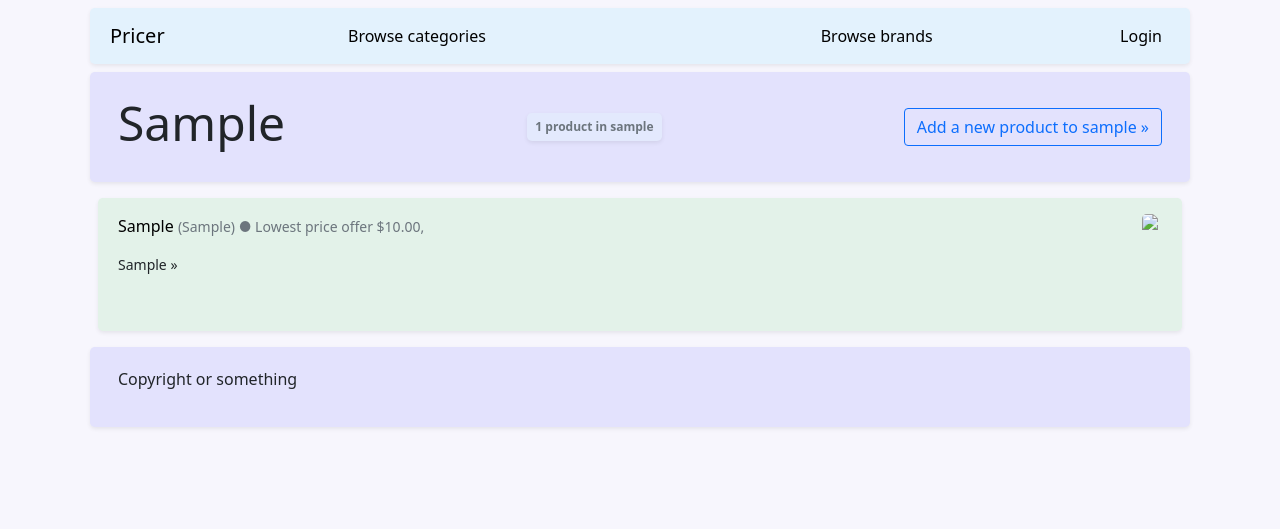
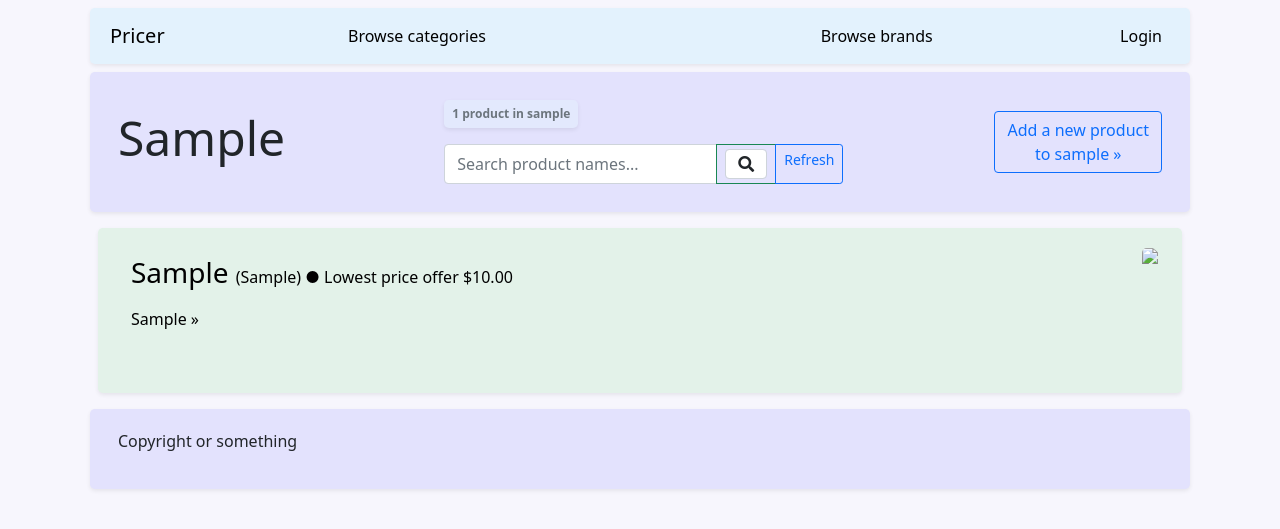
Before and after one commit to Inu-Oh/prcr, a Django app: page /subcategory/1/products in a window 1280 px wide. Shown: the top 529 px of the page. Run offline with Django 4.2, Linux system fonts and the light colour scheme; tables that the repository leaves empty hold one stand-in row (values such as "Sample post"); some libraries are stand-ins or nearby versions.

Commit message:
added name search to product list view

```diff
--- a/cap/home/static/css/main.css
+++ b/cap/home/static/css/main.css
@@ -14,12 +14,16 @@ body, .no-bg {
     background-color: #e3e2fd !important;
 }
 
-.main, .section, .cards {
+.main, .section, .cards, .product, .no-content {
     background-color: #e3f2e9 !important;
 }
 
 .product, .no-content {
-    min-height: 133px;
+    min-height: 165px;
+}
+
+.product:hover, .no-content:hover {
+    filter: brightness(0.98);
 }
 
 .cards:hover {
@@ -28,10 +32,15 @@ body, .no-bg {
 
 .link-style {
     color: black !important;
-    text-decoration: none;
+    text-decoration: none !important;
 }
 
-.link-style:hover {
+.muted-link-style {
+    color: lithg-gray !important;
+    text-decoration: none !important;
+}
+
+.link-style:hover, .muted-link-style:hover {
     color: #0000EE !important;
 }
 
@@ -50,13 +59,13 @@ body, .no-bg {
 
 .product-pic {
     float:right;
-    height: 100px;
+    height: 122px;
 }
 
 .product-no-pic {
-    height: 100px;
-    width: 100px;
-    padding: 22px 15px;
+    height: 122px;
+    width: 122px;
+    padding: 22px 22px;
     text-align: center;
     border: 1px dashed gray;
 }
--- a/cap/prcr/templates/prcr/brand_list.html
+++ b/cap/prcr/templates/prcr/brand_list.html
@@ -33,11 +33,11 @@
         <a href="{% url 'prcr:product_detail' product.id %}" class="link-style col-md-6">
             <div class="cards card p-3 row g-0 border rounded-3 overflow-hidden mb-4 shadow-sm h-md-250 position-relative">
                 <div class="row g-0 card-header flex-md-row">
-                    <h5 class="pt-2 text-dark">
+                    <h5 class="link-style fs-3 text-dark pt-2">
                     {{ product.product }}</h5>
                     </div>
                 <div class="card-body d-flex justify-content-between align-items-center">
-                    <p class="card-text mb-auto text-dark text-small">
+                    <p class="card-text mb-auto text-muted text-small">
                         {% if feature_list %} <span class="text-muted">&#9679;</span>
                         {% for feature in feature_list %}{% if feature.product.id == product.id %}
                         {{ feature }} &raquo;
--- a/cap/prcr/templates/prcr/main_list.html
+++ b/cap/prcr/templates/prcr/main_list.html
@@ -26,7 +26,7 @@
         {{ category.category }}
         <a href="{% url 'prcr:subcategory_create' category.id %}"
             class="btn btn-sm btn-outline-secondary">
-            Add a subcategory to {{ category.category }} &raquo;</a></h4>
+            Add a subcategory to {{ category.category|lower }} &raquo;</a></h4>
         {% if subcategory_list %}
         <ul>
             {% for subcategory in subcategory_list %}
--- a/cap/prcr/templates/prcr/product_list.html
+++ b/cap/prcr/templates/prcr/product_list.html
@@ -4,57 +4,82 @@
 {% block page_header %}
 {% load humanize %}
 <h2 class="display-5 text-dark"> {{ subcategory.subcategory }} </h2>
-<p class="header-stat badge text-secondary mt-3 p-2 rounded-3 shadow-sm">
-    {% if filtered_products %} {% if filtered_products|length == 1 %}
-    1 product in {{ subcategory.subcategory|lower }}
-    {% else %}{{filtered_products|length}} {{ subcategory.subcategory|lower }}
-    {% endif %}{% else %} 0 {{ subcategory.subcategory|lower }}
+<div>
+    <p class="header-stat badge text-secondary m-2 p-2 rounded-3 shadow-sm">
+    {% if search and filtered_products == 1 %}
+        {{ search }} found once in {{ subcategory.subcategory|lower }}
+    {% elif search and filtered_products or search %}
+        {{ search }} found {{ filtered_products|length }} times in {{ subcategory.subcategory|lower }}
+    {% elif not search and filtered_products|length == 1 %}
+        1 product in {{ subcategory.subcategory|lower }}
+    {% elif not search and not filtered_products %}
+        0 {{ subcategory.subcategory|lower }} in Pricer
+    {% else %}
+        {{filtered_products|length}} {{ subcategory.subcategory|lower }} in Pricer
     {% endif %}</p>
-<p><a class="btn btn-md btn-outline-primary mt-3"
+    <!-- https://www.w3schools.com/howto/howto_css_search_button.asp -->
+    <form  class="m-2 input-group">
+        <input type="text" name="search" placeholder="Search product names..." class="form-control"
+            {% if search %} value="{{ search }}" {% endif %}>
+        <button type="submit" class="btn btn-sm btn-outline-success">
+            <i class="fa fa-search form-control"></i></button>
+        <a href="{% url 'prcr:product_list' subcategory.id %}"
+            class="btn btn-sm btn-outline-primary">
+            Refresh</a>
+    </form>
+</div>
+<p><a class="btn btn-md btn-outline-primary mt-3 ms-2"
     href="{% url 'prcr:product_subcategory_create' subcategory.id %}">
-    Add a new product to {{ subcategory|lower }} &raquo;</a></p>
+    Add a new product<br>to {{ subcategory|lower }} &raquo;</a></p>
 {% endblock page_header %}
 
 
 {% block content %}
 {% for product in filtered_products %}
-<section class="product cards p-2 pt-3 m-3 bg-light rounded-3 shadow-sm">
+<section class="product p-2 pt-3 m-3 bg-light rounded-3 shadow-sm">
     <div class="container-fluid d-flex justify-content-between">
-        <div><a href="{% url 'prcr:product_detail' product.id %}" class="link-style">
-            <p>{{ product.product }}
-                {% for brand in brands %}{% if brand.id == product.brand_id %}
-                <span class="small text-muted">({{ brand.brand }})
-                {% endif %}{% endfor %}
-                {% if product_lowest_price_list %}{% for product_id, price in product_lowest_price_list %}
-                {% if product_id == product.id %}
-                &#9679; Lowest price offer ${{ price|intcomma }},
-                {% endif %}{% endfor %}{% endif %}</span></p>
-            <p class="small text-dark">
+        <div><a href="{% url 'prcr:product_detail' product.id %}"
+            class="link-style text-start fs-3 btn">
+            <span class="fs-3"> {{ product.product }} </span>
+            {% for brand in brands %}{% if brand.id == product.brand_id %}
+            <span class="fs-6">({{ brand.brand }})
+            {% endif %}{% endfor %}
+            {% if product_lowest_price_list %}{% for product_id, price in product_lowest_price_list %}
+            {% if product_id == product.id %}
+            &#9679; Lowest price offer ${{ price|intcomma }}
+            {% endif %}{% endfor %}{% endif %}<br>
             {% if feature_list %}{% for feature in feature_list %}{% if feature.product_id == product.id %}
-            {{ feature }} &raquo; {% endif %}{% endfor %}{% endif %}</p></a>
+            {{ feature }} &raquo; {% endif %}{% endfor %}{% endif %}</span></a>
             {% if product.owner_id == user.id %}
-            <p><a class="btn btn-sm btn-outline-secondary mt-1 text-muted"
+            <p><a class="btn btn-sm btn-outline-secondary m-3"
                 href="{% url 'prcr:product_update' product.id %}">
                 Edit this product &raquo;</a></p>
             {% endif %}
         </div>
         {% if product.content_type %}
-        <img class="product-pic rounded-3 me-1"
+        <img class="product-pic rounded-3 m-1"
             src="{% url 'prcr:product_picture' product.id %}">
         {% else %}
         <a href="{% url 'prcr:product_add_image' product.id %}"
-            class="product-no-pic link-style outline-secondary rounded-3 me-1">
-            Add an image</a>
+            class="product-no-pic link-style outline-secondary rounded-3 m-1">
+            Add<br>an<br>image</a>
         {% endif %}
     </div>
 </section>
-{% empty %}
-<section class="section p-3 m-3 bg-light rounded-3">
-    <div class="no-content text-danger">
-        <p>There are no products yet in this subcategory.</p>
+{% endfor %}
+{% if search and not filtered_products %}
+<section class="section no-content p-3 m-3 bg-light rounded-3">
+    <div class="text-danger p-3 m-3">
+        <p class="fs-4">There are no results for your search.</p>
     </div>
 </section>
-{% endfor %}
+{% elif not search and not filtered_products %}
+<section class="section no-content p-3 m-3 bg-light rounded-3">
+    <div class="text-danger p-3 m-3">
+        <p class="fs-4">There are no products yet in this subcategory.<br>You may add one.</p>
+    </div>
+</section>
+{% endif %}
 {% endblock content %}
 
 
--- a/cap/prcr/views.py
+++ b/cap/prcr/views.py
@@ -4,6 +4,7 @@ from prcr.owner import OwnerDeleteView
 
 from django.contrib.auth.mixins import LoginRequiredMixin
 from django.contrib.humanize.templatetags.humanize import naturalday #, naturaltime
+from django.db.models import Q
 from django.db.models.functions import Lower
 from django.http import HttpResponse
 from django.shortcuts import get_object_or_404, redirect, render
@@ -28,6 +29,7 @@ class CategoryListView(ListView):
         subcategory_count = subcategory_list.count()
         product_list = Product.objects.all().order_by('-created_at')
         product_count = product_list.count()
+
         context = {
             'category_count': category_count,
             'category_list': category_list,
@@ -169,12 +171,21 @@ class ProductListView(ListView):
     template_name = "prcr/product_list.html"
 
     def get(self, request, pk):
-        product_list = Product.objects.all().order_by(Lower('product')).values()
-        filtered_products = product_list.filter(subcategory_id=pk)
         subcategory = SubCategory.objects.get(id=pk)
         brands = Brand.objects.all()
         feature_list = Feature.objects.all()
         price_list = Price.objects.all().order_by('-price') # order for lowest price last
+
+        # Search
+        strval = request.GET.get("search", False)
+        if strval:
+            query = Q(product__icontains=strval)
+            product_list = Product.objects.filter(query).select_related().distinct()
+        else:
+            product_list = Product.objects.all()
+
+        product_list = product_list.order_by(Lower('product')).values()
+        filtered_products = product_list.filter(subcategory_id=pk)
 
         # Get the lowest price for each product into a dictionary
         pruduct_lowest_price_dict = {}
@@ -194,7 +205,8 @@ class ProductListView(ListView):
             'subcategory': subcategory,
             'brands': brands,
             'feature_list': feature_list,
-            'product_lowest_price_list': product_lowest_price_list
+            'product_lowest_price_list': product_lowest_price_list,
+            'search': strval,
             }
         return render(request, self.template_name, context)
 
```
Also changed, not shown: cap/prcr/utils.py (added, +7 -0 lines).
